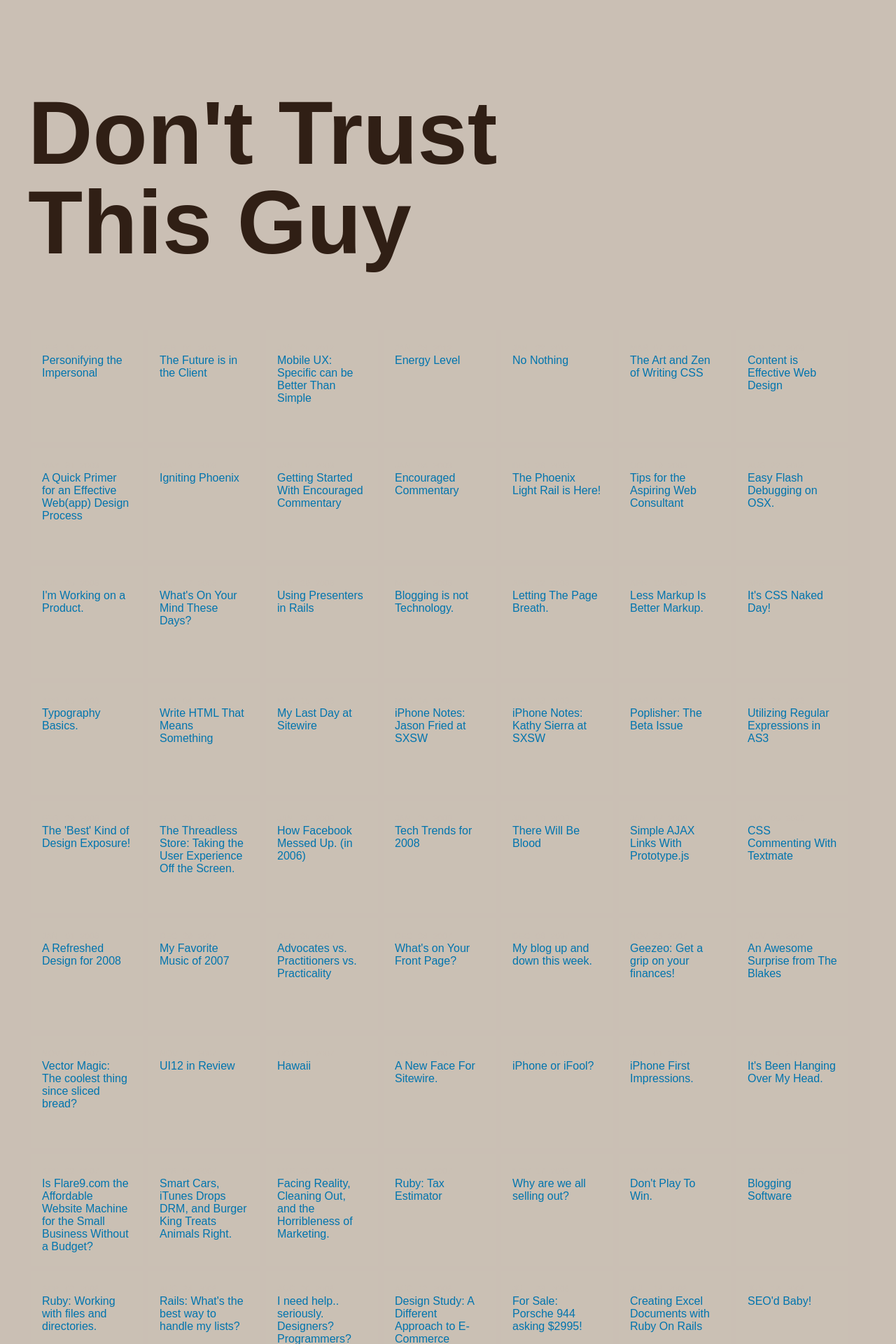
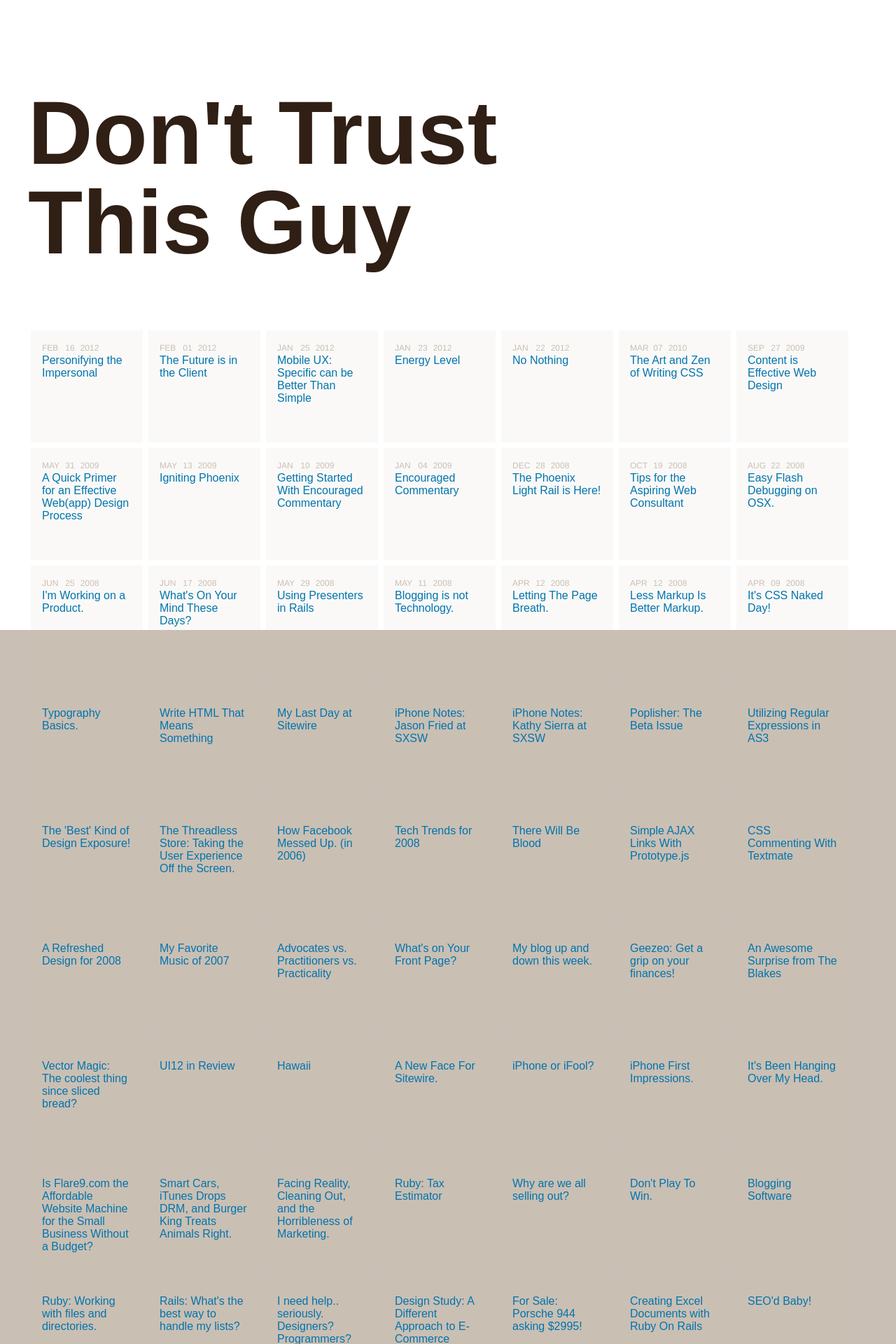
Before and after one commit to jimjeffers/DTTG-Jekyll, a Jekyll site: the page built from index.html, in a window 1280 px wide. Shown: the top 1920 px of the page at 70% size. Built offline with Jekyll 4.4.1, drawn with Linux system fonts in a browser that asks for light colours; the list of posts is cut into pages by our own code.

Commit message:
Implemented behavior to disable scrolling while swiping. Resolved white background on TOC.

```diff
--- a/index.html
+++ b/index.html
@@ -31,3 +31,5 @@
   <p><a href="http://donttrustthisguy.com">DontTrustThisGuy.com</a> is authored by Jim Jeffers, a twenty-something web consultant currently residing in Phoenix, AZ. You will find random ramblings, discussions on web technologies, user interface design, programming, business, politics, and anything else that crosses his mind here.</p>
   <p>All content and images &copy; 2005-2012 <a href="http://jimjeffers.com">Jim Jeffers</a>.</p>
 </footer>
+
+<span id="faux-background"></span>
--- a/javascripts/slider.coffee
+++ b/javascripts/slider.coffee
@@ -5,11 +5,14 @@
     @nextUrl = @getUrlForId(params['next'])
     @prevUrl = @getUrlForId(params['previous'])
 
-    if Modernizr.touch
+    if Modernizr.touch and @article? and @element? and @nextUrl? and @prevUrl?
       @element.addEventListener("touchstart", ((event) => @touchStart(event)), false)
       @element.addEventListener("touchmove", ((event) => @touchMove(event)), false)
       @element.addEventListener("touchend", ((event) => @touchEnd(event)), false)
       @element.addEventListener("touchcancel", ((event) => @touchCancel(event)), false)
+
+      @slideTo = 0
+      @translate()
 
   touchStart: (event) ->
     @disableTransition()
@@ -21,6 +24,7 @@
     if event.touches.length == 1
       xOffset = Math.abs(event.touches[0].pageX - @slideStartX)
       yOffset = Math.abs(event.touches[0].pageY - @slideStartY)
+      event.preventDefault() if xOffset > 50
       if xOffset > yOffset
         @slideTo = event.touches[0].pageX - @slideStartX
     else
--- a/javascripts/slider.js
+++ b/javascripts/slider.js
@@ -9,7 +9,7 @@
       this.article = document.getElementById(params['articleId']);
       this.nextUrl = this.getUrlForId(params['next']);
       this.prevUrl = this.getUrlForId(params['previous']);
-      if (Modernizr.touch) {
+      if (Modernizr.touch && (this.article != null) && (this.element != null) && (this.nextUrl != null) && (this.prevUrl != null)) {
         this.element.addEventListener("touchstart", (function(event) {
           return _this.touchStart(event);
         }), false);
@@ -22,6 +22,8 @@
         this.element.addEventListener("touchcancel", (function(event) {
           return _this.touchCancel(event);
         }), false);
+        this.slideTo = 0;
+        this.translate();
       }
     }
 
@@ -38,6 +40,7 @@
       if (event.touches.length === 1) {
         xOffset = Math.abs(event.touches[0].pageX - this.slideStartX);
         yOffset = Math.abs(event.touches[0].pageY - this.slideStartY);
+        if (xOffset > 50) event.preventDefault();
         if (xOffset > yOffset) {
           this.slideTo = event.touches[0].pageX - this.slideStartX;
         }
--- a/stylesheets/screen.css
+++ b/stylesheets/screen.css
@@ -202,6 +202,15 @@
   line-height: 1.5em;
 }
 
+#faux-background {
+  background: #fff;
+  bottom: 0;
+  left: 0;
+  position: fixed;
+  right: 0;
+  top: 0;
+  z-index: -100;
+}
 
 @media only screen and (min-width: 320px) {
   body {
```
Also changed, not shown: 6 other files.
